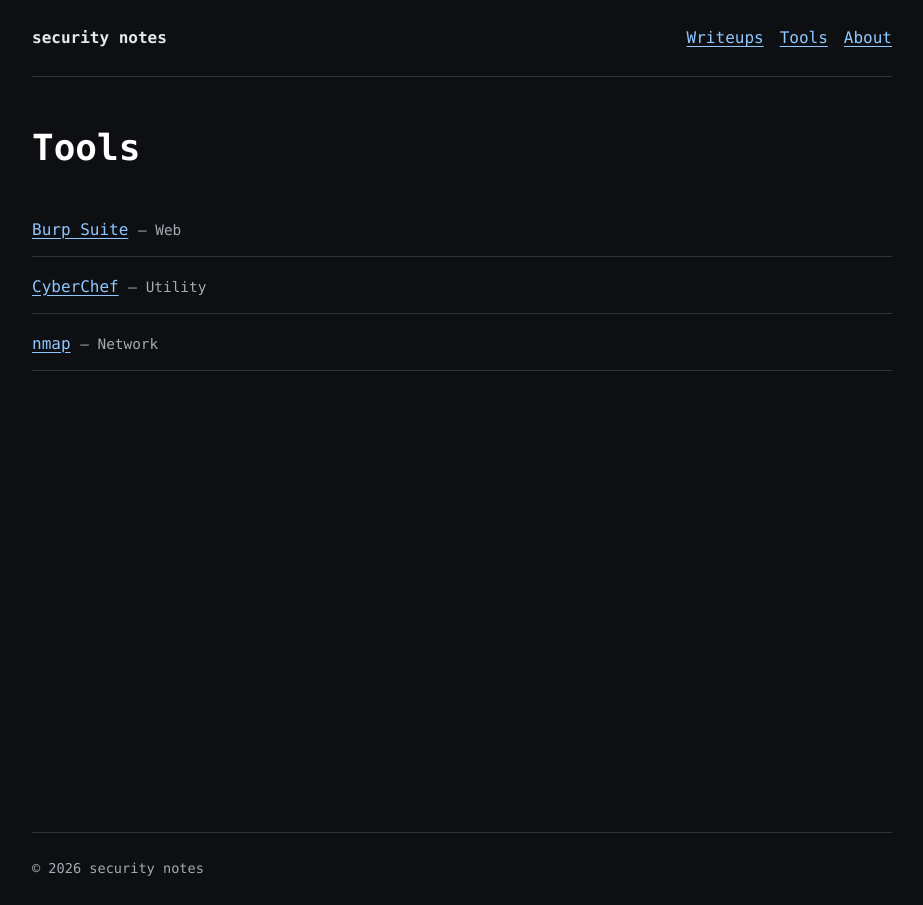
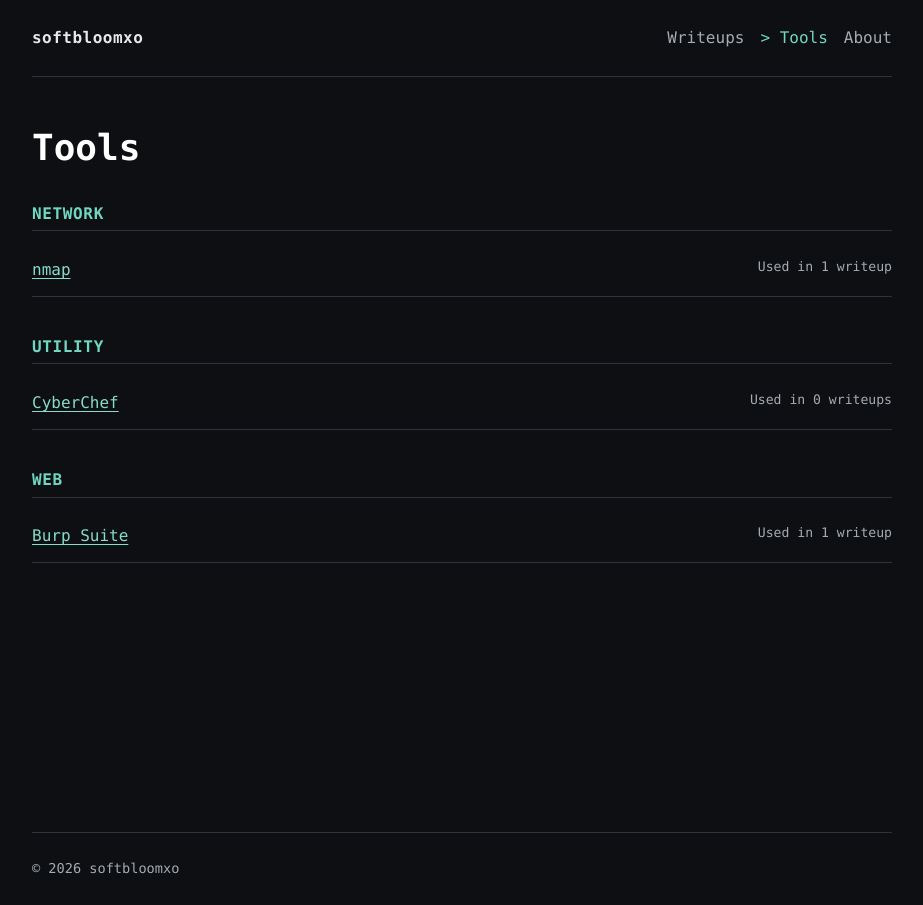
Before and after one commit to softbloomxo/security-notes, a Jekyll site: the page built from tools.md, in a window 1280 px wide. Shown: the whole page, without its empty margins (178-1101 px from the left). Built offline with Jekyll 4.4.1, drawn with Linux system fonts in a browser that asks for light colours.

Commit message:
Refine terminal-inspired site design

```diff
--- a/_config.yml
+++ b/_config.yml
@@ -1,4 +1,4 @@
-title: security notes
+title: softbloomxo
 description: Security / CTF / Programming
 url: "https://softbloomxo.github.io"
 baseurl: "/security-notes"
--- a/_layouts/default.html
+++ b/_layouts/default.html
@@ -12,9 +12,9 @@
       <header class="site-header">
         <a class="site-title" href="{{ '/' | relative_url }}">{{ site.title }}</a>
         <nav aria-label="Main navigation">
-          <a href="{{ '/writeups/' | relative_url }}">Writeups</a>
-          <a href="{{ '/tools/' | relative_url }}">Tools</a>
-          <a href="{{ '/about/' | relative_url }}">About</a>
+          <a{% if page.url == '/writeups/' or page.layout == 'post' %} class="is-active"{% endif %} href="{{ '/writeups/' | relative_url }}">Writeups</a>
+          <a{% if page.url == '/tools/' or page.layout == 'tool' %} class="is-active"{% endif %} href="{{ '/tools/' | relative_url }}">Tools</a>
+          <a{% if page.url == '/about/' %} class="is-active"{% endif %} href="{{ '/about/' | relative_url }}">About</a>
         </nav>
       </header>
       <main>
--- a/assets/css/style.css
+++ b/assets/css/style.css
@@ -1,11 +1,12 @@
 :root {
   color-scheme: dark;
   --bg: #0d0f12;
-  --surface: #13161a;
+  --surface: #141a1b;
   --text: #e6e8ea;
   --muted: #a4abb3;
   --line: #2d333b;
-  --link: #8fc7ff;
+  --accent: #71d7c2;
+  --link: #86dcca;
 }
 
 * { box-sizing: border-box; }
@@ -30,10 +31,13 @@ body {
   border-bottom: 1px solid var(--line);
 }
 
-.site-title { color: var(--text); font-weight: 700; text-decoration: none; }
+.site-title { color: var(--text); font-weight: 700; letter-spacing: 0.03em; text-decoration: none; }
 nav { display: flex; flex-wrap: wrap; gap: 1rem; }
 a { color: var(--link); text-underline-offset: 0.18em; }
-a:hover { color: #c5e3ff; }
+a:hover { color: #c7fff4; }
+nav a { color: var(--muted); text-decoration: none; }
+nav a:hover, nav a.is-active { color: var(--accent); }
+nav a.is-active::before { content: "> "; }
 main { padding: 3rem 0; min-height: calc(100vh - 145px); }
 h1, h2, h3 { color: #fff; line-height: 1.3; margin: 2rem 0 0.8rem; }
 h1 { margin-top: 0; font-size: clamp(1.7rem, 4vw, 2.25rem); }
@@ -48,26 +52,38 @@ blockquote { margin-left: 0; padding-left: 1rem; border-left: 3px solid var(--li
 hr { border: 0; border-top: 1px solid var(--line); margin: 2rem 0; }
 img { max-width: 100%; height: auto; }
 
+.home-hero { padding: 0.4rem 0 1.5rem; }
+.home-hero h1 { margin-bottom: 0.5rem; }
+.terminal-prompt { color: var(--accent); font-size: 0.85rem; margin-bottom: 0.6rem; }
 .intro { color: var(--muted); font-size: 1.05rem; }
+.recent-writeups { margin-top: 1rem; }
+.text-link { display: inline-block; margin-top: 0.35rem; }
 .page-header { margin-bottom: 2rem; }
 .meta { color: var(--muted); margin: 0.35rem 0 0; font-size: 0.9rem; }
-.tag-list { display: flex; flex-wrap: wrap; gap: 0.5rem; margin: 0.75rem 0 0; padding: 0; list-style: none; }
-.tag-list li { margin: 0; color: var(--muted); font-size: 0.8rem; }
+.article-meta { color: var(--muted); display: flex; flex-wrap: wrap; gap: 0.35rem 1rem; font-size: 0.9rem; }
+.meta-label { color: var(--accent); font-size: 0.78rem; text-transform: uppercase; }
+.tag-list { color: var(--muted); }
+.tool-links a { color: var(--link); }
+.post-content { max-width: 740px; }
 .content-list { padding: 0; list-style: none; }
 .content-list li { padding: 0.75rem 0; border-bottom: 1px solid var(--line); }
 .content-list time { color: var(--muted); margin-right: 0.7rem; white-space: nowrap; }
 .empty { color: var(--muted); }
 .used-in { margin-top: 3rem; }
+.tool-category + .tool-category { margin-top: 2.5rem; }
+.tool-category h2 { color: var(--accent); font-size: 1rem; letter-spacing: 0.04em; text-transform: uppercase; }
+.usage-count { color: var(--muted); float: right; font-size: 0.82rem; }
 .screenshots { margin-top: 3rem; }
 .screenshot-grid { display: grid; grid-template-columns: repeat(auto-fit, minmax(220px, 1fr)); gap: 1rem; }
 .screenshot-grid figure { margin: 0; }
-.screenshot-grid a { display: block; border: 1px solid var(--line); }
+.screenshot-grid a { display: block; border: 1px solid var(--line); background: var(--surface); }
 .screenshot-grid img { display: block; width: 100%; }
-.screenshot-grid figcaption { color: var(--muted); font-size: 0.85rem; margin-top: 0.4rem; }
+.screenshot-grid figcaption { color: var(--muted); font-size: 0.85rem; margin-top: 0.5rem; }
 .site-footer { padding: 1.5rem 0; border-top: 1px solid var(--line); color: var(--muted); font-size: 0.85rem; }
 
 @media (max-width: 540px) {
   .site-header { align-items: flex-start; flex-direction: column; }
   main { padding: 2rem 0; }
   .content-list time { display: block; }
+  .usage-count { display: block; float: none; margin-top: 0.15rem; }
 }
--- a/tools.md
+++ b/tools.md
@@ -4,11 +4,24 @@ title: Tools
 permalink: /tools/
 ---
 
-<ul class="content-list">
-{% assign sorted_tools = site.tools | sort: 'title' %}
-{% for tool in sorted_tools %}
-  <li><a href="{{ tool.url | relative_url }}">{{ tool.title }}</a>{% if tool.category %} <span class="meta">— {{ tool.category }}</span>{% endif %}</li>
+{% assign tools_by_category = site.tools | sort: 'category' | group_by: 'category' %}
+{% for category in tools_by_category %}
+  <section class="tool-category">
+    <h2>{{ category.name | default: 'Other' }}</h2>
+    <ul class="content-list">
+      {% assign sorted_tools = category.items | sort: 'title' %}
+      {% for tool in sorted_tools %}
+        {% assign usage_count = 0 %}
+        {% for post in site.posts %}
+          {% if post.tools contains tool.title %}{% assign usage_count = usage_count | plus: 1 %}{% endif %}
+        {% endfor %}
+        <li>
+          <a href="{{ tool.url | relative_url }}">{{ tool.title }}</a>
+          <span class="usage-count">Used in {{ usage_count }} {% if usage_count == 1 %}writeup{% else %}writeups{% endif %}</span>
+        </li>
+      {% endfor %}
+    </ul>
+  </section>
 {% else %}
-  <li class="empty">No tools yet.</li>
+  <p class="empty">No tools yet.</p>
 {% endfor %}
-</ul>
```
Also changed, not shown: _layouts/post.html (+9 -9 lines), index.md (+17 -11 lines).
